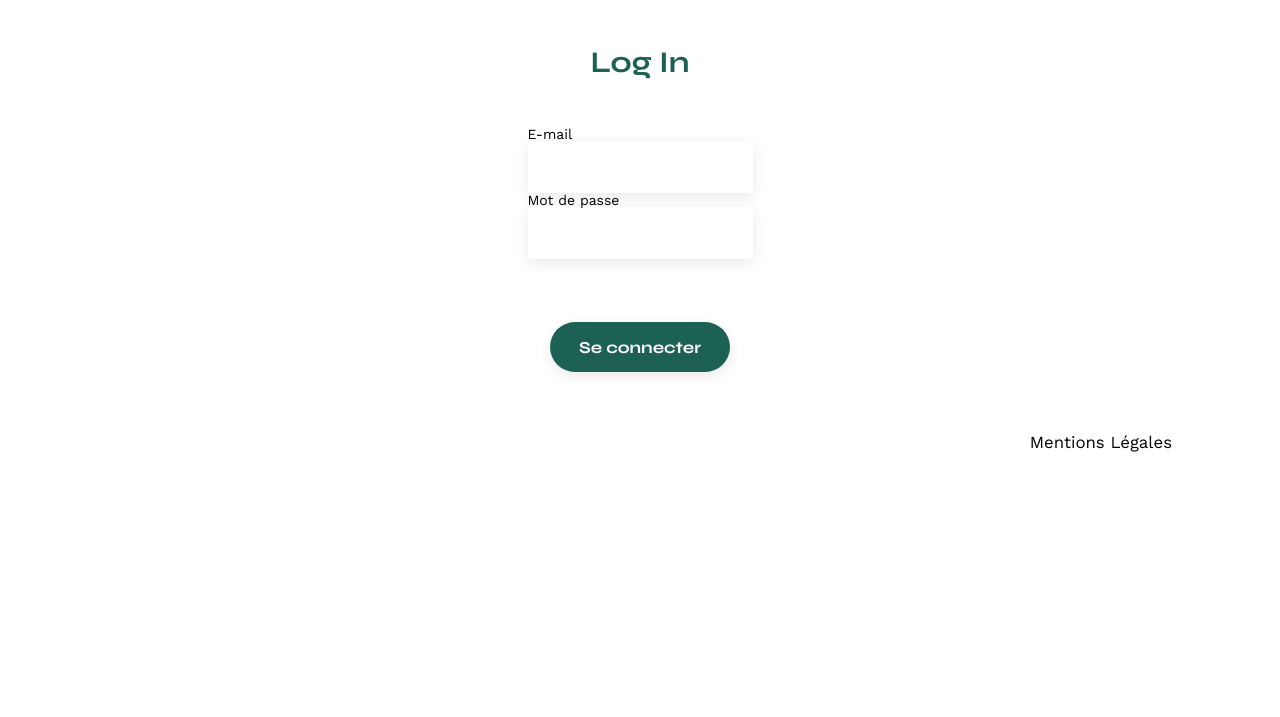
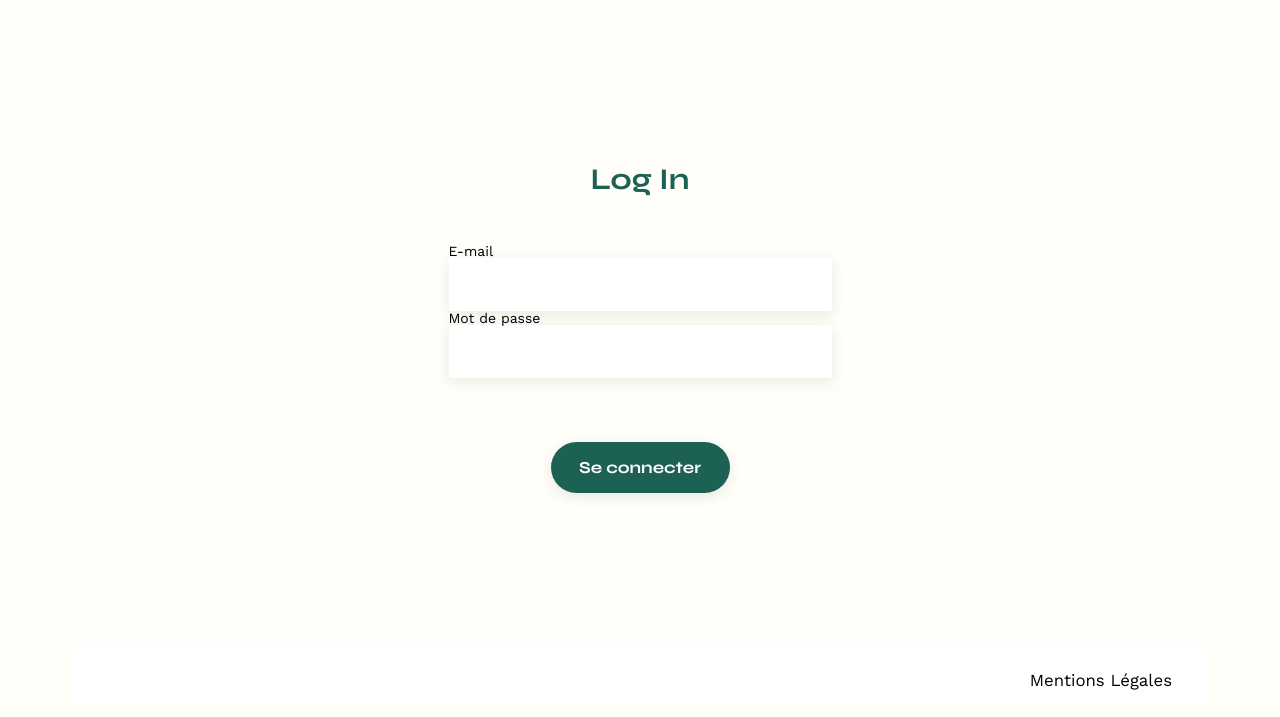
Before and after one commit to FullMetal2/Sophie-Bluel, a plain HTML site: page FrontEnd/index.html in a window 1280 px wide. Both pictures are taken after a click on the item "login". Shown: the part 96-813 px from the top of the page. Drawn offline with nearby package versions, Linux system fonts and the light colour scheme; no server answers.

Commit message:
Style page de connexion

```diff
--- a/FrontEnd/assets/style.css
+++ b/FrontEnd/assets/style.css
@@ -48,6 +48,7 @@ table {
 }
 /** end reset css**/
 body {
+	background-color: #FFFEF8;
 	max-width: 1140px;
 	margin:auto;
 	font-family: 'Work Sans' ;
@@ -56,7 +57,8 @@ body {
 header {
 	display: flex;
 	justify-content: space-between;
-	margin: 50px 0
+	margin: 50px 0;
+	width: 1140px;
 }
 section {
 	margin: 50px 0
@@ -205,10 +207,20 @@ input[type="submit"]{
 	text-align: center;
 	border-radius: 60px ;
 }
+footer {
+	background-color: #fff;
+	height: 60px;
+	width: 100%;
+}
+footer nav {
+	display: flex;
+	justify-content: flex-end;
 
+}
 footer nav ul {
 	display: flex;
 	justify-content: flex-end;
+	align-items: center;
 	margin: 2em
 }
 
@@ -236,8 +248,8 @@ footer nav ul {
 .visible-form input {
 	display: flex;
 	flex-direction: column;
-	gap: 30px;
-	height: 50px;
+	width: 379px;
+	height: 51px;
 	font-size: 1.2em;
 	border: none;
 	box-shadow: 0px 4px 14px rgba(0, 0, 0, 0.09);
@@ -245,3 +257,6 @@ footer nav ul {
 .visible-form label {
 	margin: 2em 0 1em 0;
 }
+.visible-form input[type="submit"] {
+	width: 179px;
+}
--- a/FrontEnd/connexion.js
+++ b/FrontEnd/connexion.js
@@ -2,12 +2,16 @@
 
 
     const btnLogin = document.querySelector("#login");
-
+    const body =document.querySelector("body");
         btnLogin.addEventListener("click", () => {
             const elementMain = document.querySelector('main')
-            elementMain.innerHTML="";
+            elementMain.style.display = 'none';
             const elementForm = document.querySelector(".logins");
             elementForm.classList.add("visible-form");
+            body.style.display = "flex";
+            body.style.justifyContent = "center";
+            body.style.flexDirection = "column";
+            body.style.height = "100vh";
         })
 
 
```
